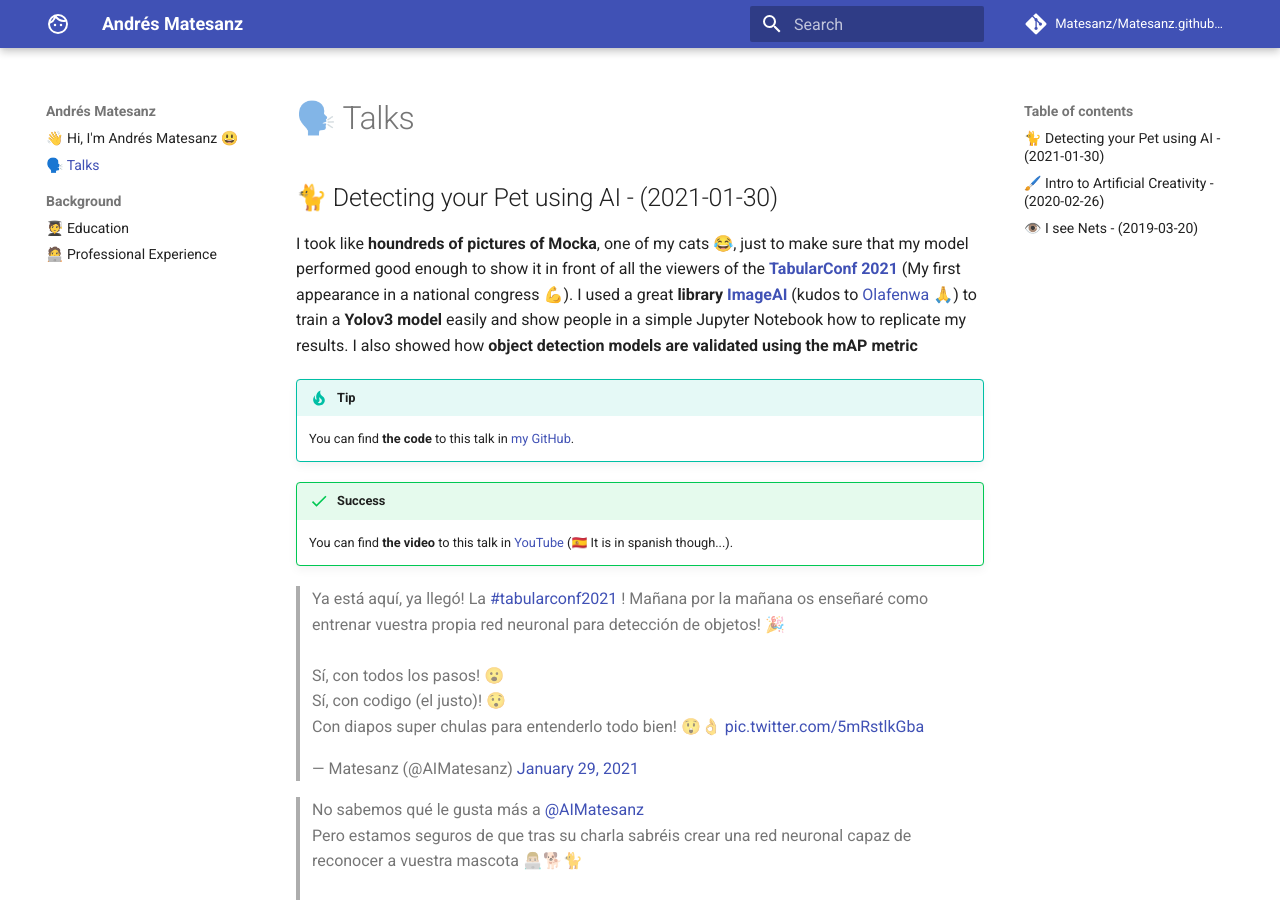
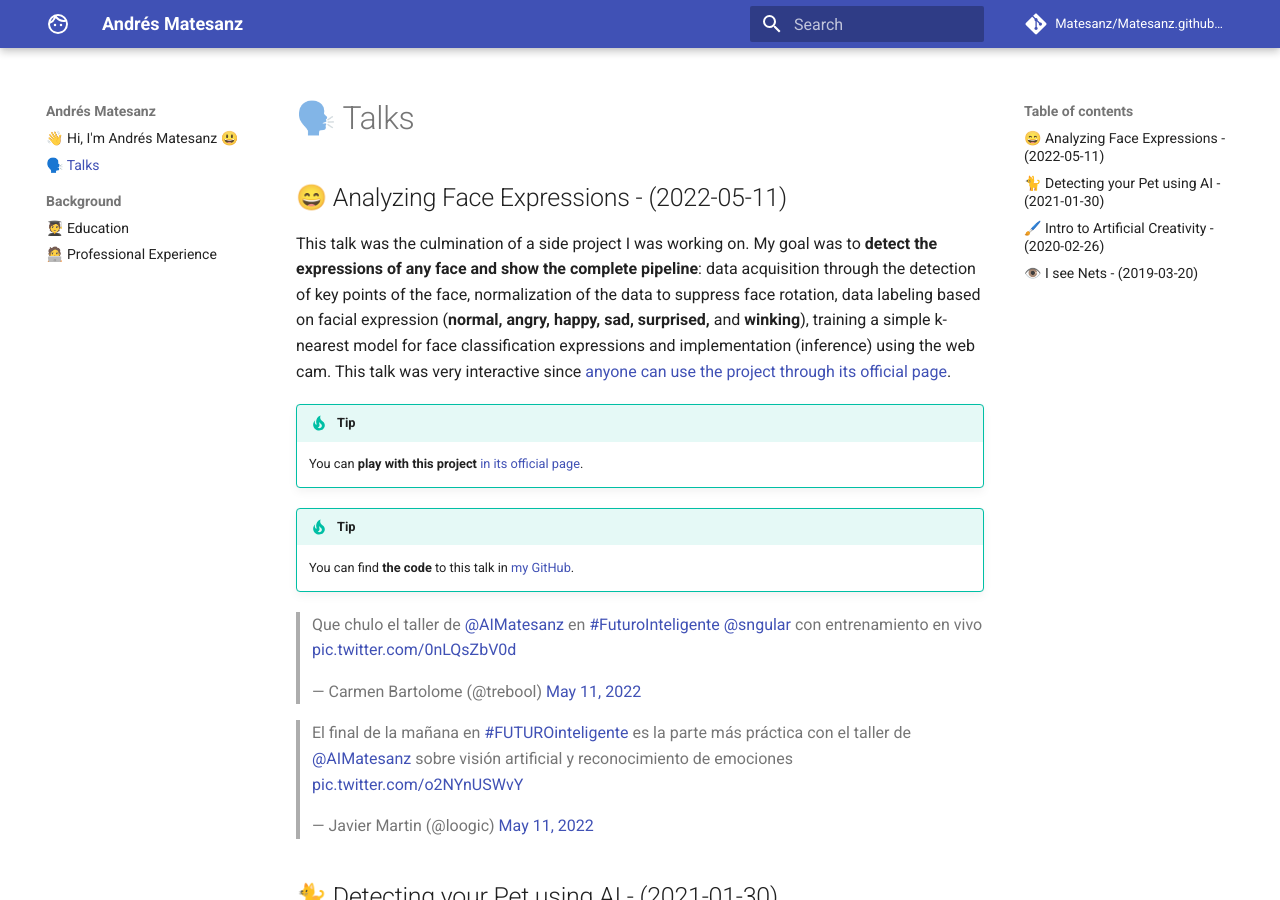
Before and after one commit to Matesanz/Matesanz.github.io, an MkDocs documentation site: the page built from docs/talks.md, in a window 1280 px wide and 900 px high. Built offline with MkDocs 1.6.1 and Material for MkDocs 9.7.7, drawn with Linux system fonts in a browser that asks for light colours; comment, search, counter and statistics services are not loaded.

Commit message:
✨ add "analyzing face expressions" talk

```diff
--- a/docs/talks.md
+++ b/docs/talks.md
@@ -1,4 +1,18 @@
 # 🗣️ Talks
+
+## 😄 Analyzing Face Expressions - (2022-05-11)
+
+This talk was the culmination of a side project I was working on. My goal was to **detect the expressions of any face and show the complete pipeline**: data acquisition through the detection of key points of the face, normalization of the data to suppress face rotation, data labeling based on facial expression (**normal, angry, happy, sad, surprised,** and **winking**), training a simple k-nearest model for face classification expressions and implementation (inference) using the web cam. This talk was very interactive since [anyone can use the project through its official page](https://share.streamlit.io/matesanz/face-expression-recognition/main/app/main.py).
+
+!!! tip
+    You can **play with this project** [in its official page](https://share.streamlit.io/matesanz/face-expression-recognition/main/app/main.py).
+
+!!! tip
+    You can find **the code** to this talk in [my GitHub](https://github.com/Matesanz/face-expression-recognition).
+
+<blockquote class="twitter-tweet"><p lang="es" dir="ltr">Que chulo el taller de <a href="https://twitter.com/AIMatesanz?ref_src=twsrc%5Etfw">@AIMatesanz</a> en <a href="https://twitter.com/hashtag/FuturoInteligente?src=hash&amp;ref_src=twsrc%5Etfw">#FuturoInteligente</a> <a href="https://twitter.com/sngular?ref_src=twsrc%5Etfw">@sngular</a> con entrenamiento en vivo <a href="https://t.co/0nLQsZbV0d">pic.twitter.com/0nLQsZbV0d</a></p>&mdash; Carmen Bartolome (@trebool) <a href="https://twitter.com/trebool/status/1524363595605286912?ref_src=twsrc%5Etfw">May 11, 2022</a></blockquote> <script async src="https://platform.twitter.com/widgets.js" charset="utf-8"></script>
+
+<blockquote class="twitter-tweet"><p lang="es" dir="ltr">El final de la mañana en <a href="https://twitter.com/hashtag/FUTUROinteligente?src=hash&amp;ref_src=twsrc%5Etfw">#FUTUROinteligente</a> es la parte más práctica con el taller de <a href="https://twitter.com/AIMatesanz?ref_src=twsrc%5Etfw">@AIMatesanz</a> sobre visión artificial y reconocimiento de emociones <a href="https://t.co/o2NYnUSWvY">pic.twitter.com/o2NYnUSWvY</a></p>&mdash; Javier Martin (@loogic) <a href="https://twitter.com/loogic/status/1524363484498169863?ref_src=twsrc%5Etfw">May 11, 2022</a></blockquote> <script async src="https://platform.twitter.com/widgets.js" charset="utf-8"></script>
 
 ## 🐈 Detecting your Pet using AI - (2021-01-30)
 
```
